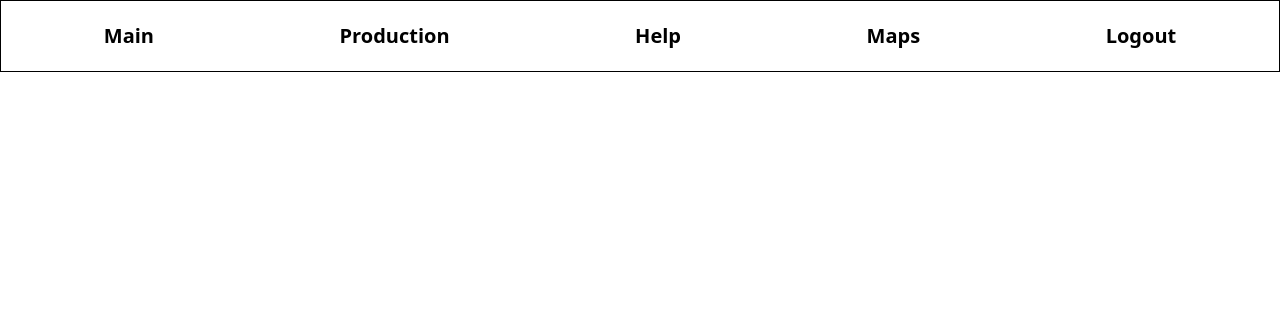
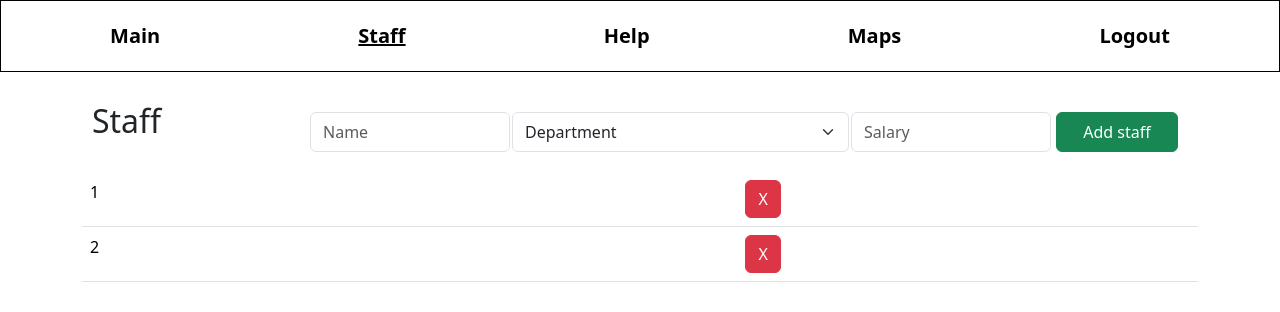
Before and after one commit to aziz3391/managementapp, a Vue app: page /staff in a window 1280 px wide. Shown: the top 312 px of the page. Built offline with nearby package versions, Linux system fonts and the light colour scheme; data requests are answered from the project's data file.

Commit message:
tried to do undo, could do deletion of staff

```diff
--- a/db.json
+++ b/db.json
@@ -1,9 +1,20 @@
 {
-  "staff": [],
+  "staff": [
+    {
+      "id": 1
+    },
+    {
+      "id": 2
+    }
+  ],
   "departs": [
     {
-      "title": "new item",
-      "id": 1
+      "title": "safjs",
+      "id": 3
+    },
+    {
+      "title": "sfs",
+      "id": 4
     }
   ],
   "todo": []
--- a/src/App.vue
+++ b/src/App.vue
@@ -27,8 +27,8 @@ export default {
           link: "home",
         },
         {
-          title: "Production",
-          link: "production",
+          title: "Staff",
+          link: "staff",
         },
         {
           title: "Help",
--- a/src/components/ProductionVue.vue
+++ /dev/null
@@ -1,10 +0,0 @@
-<template>
-  <h3>Abdout productions</h3>
-</template>
-
-<script>
-export default {};
-</script>
-
-<style>
-</style>
--- /dev/null
+++ b/src/components/StaffInfo.vue
@@ -0,0 +1,124 @@
+<template>
+  <div class="container">
+    <div class="d-flex">
+      <h2>Staff</h2>
+
+      <div class="d-flex">
+        <input
+          type="text"
+          class="form-control"
+          placeholder="Name"
+          v-model="staff.name"
+        />
+        <select class="form-select" v-model="staff.department">
+          <option value="0" disabled>Department</option>
+          <option value="finance">finance</option>
+          <option value="management">management</option>
+          <option value="IT department">IT department</option>
+          <option value="security">security</option>
+        </select>
+        <input
+          type="text"
+          class="form-control"
+          placeholder="Salary"
+          v-model="staff.salary"
+        />
+        <button @click="add()" id="btn" class="btn btn-success">
+          Add staff
+        </button>
+      </div>
+    </div>
+    <button v-if="stateundo" @click="undo1()" class="undo2">Undo</button>
+    <table class="table">
+      <thead v-if="staff.length > 0">
+        <tr>
+          <td>№</td>
+          <td>Name</td>
+          <td>Department</td>
+          <td>Salary</td>
+          <td></td>
+        </tr>
+      </thead>
+      <tbody v-if="staffs.length > 0">
+        <tr v-for="(vstaff, index) in staffs" :key="index">
+          <td>{{ index + 1 }}</td>
+          <td>{{ vstaff.name }}</td>
+          <td>{{ vstaff.department }}</td>
+          <td>{{ vstaff.salary }}</td>
+          <td>
+            <button @click="remove(vstaff.id)" class="btn btn-danger">X</button>
+          </td>
+        </tr>
+      </tbody>
+      <tbody v-else>
+        <tr>
+          <td colspan="3">
+            <div class="text-center">For now there is nothing to show</div>
+          </td>
+        </tr>
+      </tbody>
+    </table>
+  </div>
+</template>
+
+<script>
+import axios from "axios";
+export default {
+  data() {
+    return {
+      undo: {},
+      staffs: [],
+      staff: {
+        department: "0",
+      },
+      stateundo: false,
+      url: "http://localhost:3000",
+    };
+  },
+  methods: {
+    add() {
+      axios.post(`${this.url}/staff`, this.staff).then((res) => {
+        if (res.status == 201) {
+          this.staffs.push(res.data);
+        }
+        this.staff = {};
+      });
+    },
+    remove(id) {
+      if (confirm("Confirm your action of deletion")) {
+        this.undo = {};
+        axios.delete(`${this.url}/staff/${id}`).then((res) => {
+          if (res.status == 200) {
+            let index = this.staffs.findIndex((element) => element.id == id);
+            this.staffs[index] = this.undo;
+            if (index != -1) {
+              this.staffs.splice(index, 1);
+              this.stateundo = true;
+            }
+          }
+        });
+      }
+    },
+    undo1() {
+      console.log(this.undo);
+      axios.post(`${this.url}/staff`, this.undo).then((res) => {
+        if (res.status == 201) {
+          this.staffs.push(res.data);
+        }
+        this.undo = {};
+      });
+    },
+  },
+  mounted() {
+    axios.get(`${this.url}/staff`).then((res) => {
+      if (res.status == 200) {
+        this.staffs = res.data;
+      }
+    });
+  },
+};
+</script>
+
+<style lang="scss">
+@import "/src/styles/Staff";
+</style>
--- a/src/pages/HomePage.vue
+++ b/src/pages/HomePage.vue
@@ -13,16 +13,22 @@
       <thead v-if="departs.length > 0">
         <tr>
           <td>№</td>
-          <td>Name</td>
+          <td>Name of department</td>
           <td>Edition</td>
         </tr>
       </thead>
       <tbody v-if="departs.length > 0">
         <tr v-for="(item, index) in departs" :key="index">
-          <td>{{ item.id }}</td>
+          <td>{{ index + 1 }}</td>
           <td>{{ item.title }}</td>
           <td>
-            <button @click="remove(item.id)" class="btn btn-danger">X</button>
+            <button @click="remove(item.id)" class="btn btn-danger">
+              <ion-icon name="close-outline"></ion-icon>
+            </button>
+            <button @click="change()" class="btn btn-warning">
+              <ion-icon name="create-outline"></ion-icon>
+            </button>
+            <div v-if="state">this is a hint</div>
           </td>
         </tr>
       </tbody>
@@ -43,12 +49,24 @@ export default {
   data() {
     return {
       url: "http://localhost:3000",
-      departs: [{}],
+      departs: [],
       depart: "",
+      state: false,
     };
   },
   components: {},
   methods: {
+    change() {
+      if (confirm("you wanna change")) {
+        this.state = !this.state;
+      }
+    },
+    // update(id)
+    // {let index = this.departs.findIndex(element=> element.id==id)
+    // let updating = this.departs[index]
+
+    //   axios.put()
+    // },
     remove(id) {
       if (confirm("Confirm your action"))
         axios.delete(`${this.url}/departs/${id}`).then((res) => {
--- a/src/router.js
+++ b/src/router.js
@@ -2,7 +2,7 @@ import { createRouter, createWebHistory } from 'vue-router'
 
 import HomePage from '@/pages/HomePage'
 import AboutPage from '@/pages/AboutPage'
-import ProductionVue from '@/components/ProductionVue'
+import StaffInfo from '@/components/StaffInfo'
 import MapsVue from '@/components/MapsVue'
 import LogOut from '@/components/LogOut'
 import HelpVue from '@/components/HelpVue'
@@ -17,8 +17,8 @@ const routes = [{
     component: AboutPage
 },
 {
-    path: '/production',
-    component: ProductionVue
+    path: '/staff',
+    component: StaffInfo
 }, {
     path: '/maps',
     component: MapsVue
--- /dev/null
+++ b/src/styles/Staff.scss
@@ -0,0 +1,25 @@
+.d-flex {
+    justify-content: space-between;
+    // border: 1px solid black;
+
+}
+
+input {
+    margin-left: 2px;
+    height: 40px;
+
+}
+
+select {
+    margin-left: 2px;
+    height: 40px;
+}
+
+.form-control {
+    width: 400px;
+}
+
+#btn {
+    height: 40px;
+    width: 300px;
+}
```
